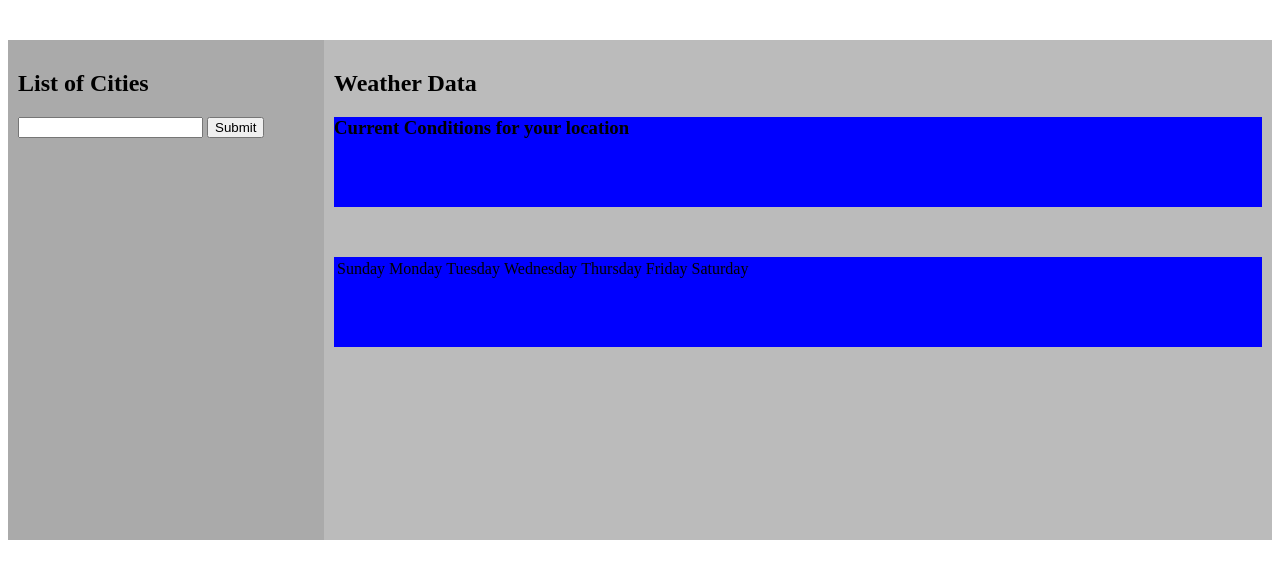
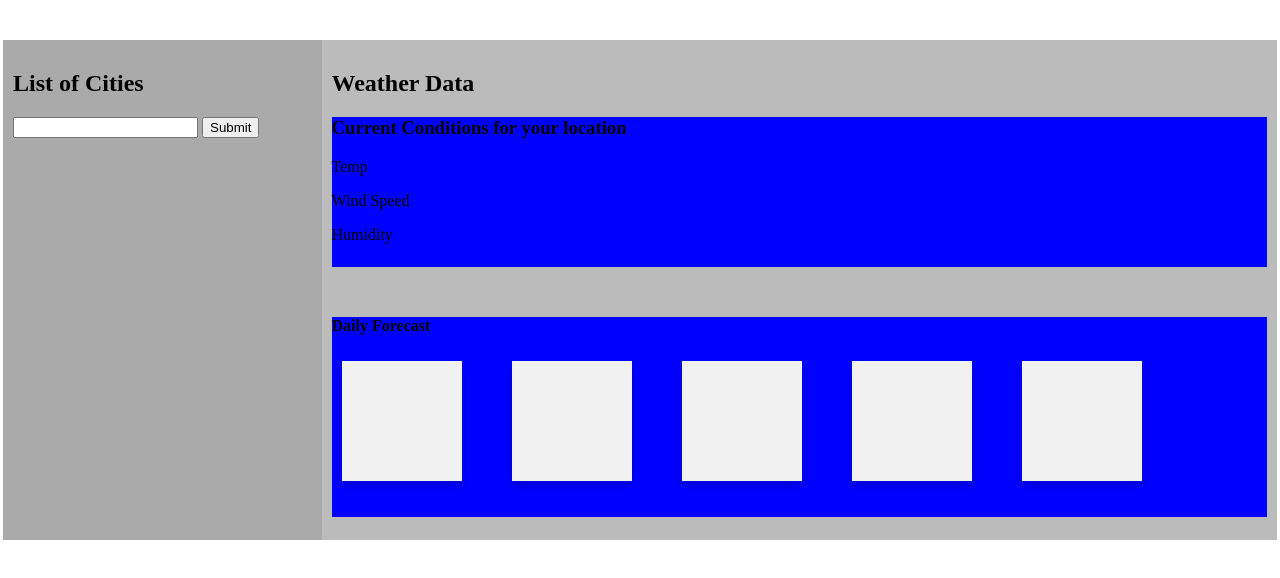
Before and after one commit to jmauro33/Weatherapp, a plain HTML site: page index.html in a window 1280 px wide. Shown: the part 48-626 px from the top of the page. Drawn offline with nearby package versions, Linux system fonts and the light colour scheme.

Commit message:
html and css layout finalized

```diff
--- a/index.html
+++ b/index.html
@@ -1,4 +1,5 @@
 <html>
+
 <head>
   <title>Simple Weather Widget</title>
   <link href="style.css" rel="stylesheet">
@@ -23,34 +24,47 @@
 
 
     </div>
+
     <div class="column right" style="background-color:#bbb;">
       <h2>Weather Data</h2>
 
       <div class="current-conditions">
         <h3>Current Conditions for your location</h3>
 
+
+        <p>Temp</p>
+        <p>Wind Speed</p>
+        <p>Humidity</p>
+
+
       </div>
 
 
       <div class="forecast">
-
-              <table>
-                <tr>
-                  <td>Sunday</td>
-                  <td>Monday</td>
-                  <td>Tuesday</td>
-                  <td>Wednesday</td>
-                  <td>Thursday</td>
-                  <td>Friday</td>
-                  <td>Saturday</td>
-                </tr>
-              </table>
+        <h4>Daily Forecast</h4>
+        <div class="row">
+          <div class="day">
+            <div class="card"></div>
+          </div>
+          <div class="day">
+            <div class="card"></div>
+          </div>
+          <div class="day">
+            <div class="card"></div>
+          </div>
+          <div class="day">
+            <div class="card"></div>
+          </div>
+          <div class="day">
+            <div class="card"></div>
+          </div>
+        </div>
+      </div>
+    </div>
+  </div>
 
 
-          </div>
 
-        </div>
-    </div>
   <script type="text/javascript" src="script.js"></script>
 
 </body>
--- a/script.js
+++ b/script.js
@@ -2,6 +2,7 @@
 var APIKey = "ddc28a98071661cf0d3e17f3a345892";
 
 var weather = $(this).attr("data-weather");
+
 var queryURL = "https://api.openweathermap.org/data/2.5/weather?" +
 "q=Kansas+City,Missouri&units=imperial&appid=" + APIKey;
 
--- a/style.css
+++ b/style.css
@@ -31,8 +31,8 @@
 .current-conditions {
 
 
-  height: 90px;
-  background-color: blue;
+  height: 150px;
+  background-color:blue;
   margin-bottom:30px;
 
 }
@@ -40,6 +40,33 @@
 
 .forecast{
     margin-top:50px;
-    height: 90px;
+    height: 200px;
     background-color: blue;
 }
+
+
+.card {
+  margin-top: 0px;
+  box-shadow: 0 4px 8px 0 rgba(0, 0, 0, 0.2);
+  padding: 16px;
+  width:120px;
+  height:120px;
+  text-align: center;
+  background-color: #f1f1f1;
+}
+.day {
+  float: left;
+  width: 18%;
+  padding: 5 15px;
+
+}
+
+
+.row {margin: 0 -5px;}
+
+
+.row:after {
+  content: "";
+  display: table;
+  clear: both;
+}
```
Lines whose indentation alone changed are shown as unchanged.
